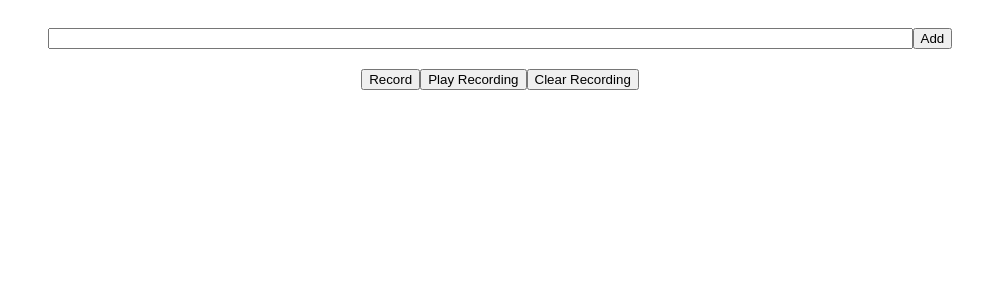
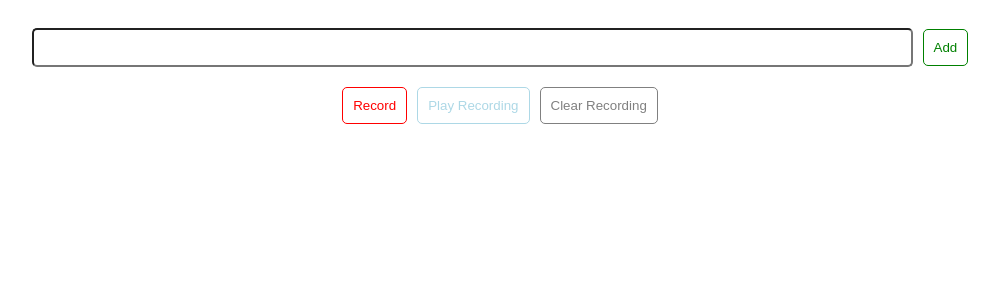
Before and after one commit to rossanodan/todo-list-challenge, a React app: page / in a window 1280 px wide. Shown: the top 300 px of the page, without its empty margins (140-1139 px from the left). Built offline with nearby package versions, Linux system fonts and the light colour scheme.

Commit message:
Setup Jest and first UT

```diff
--- a/src/App.css
+++ /dev/null
@@ -1,15 +0,0 @@
-.controlBarContainer, .recordingController, .todosContainer {
-  padding: 20px;
-}
-
-.controlBar {
-  text-align: center;
-}
-
-.controlBar input {
-  width: 70%;
-}
-
-.controlBar input[type="submit"] {
-  width: 20%;
-}
--- a/src/App.js
+++ b/src/App.js
@@ -5,7 +5,7 @@ import { playHistory } from './redux/actions';
 import Button from './components/Button';
 import Todo from './components/Todo';
 
-import './App.css';
+import styles from './App.module.scss';
 
 class App extends Component {
   constructor () {
@@ -26,18 +26,25 @@ class App extends Component {
 
   render () {
     return (
-      <>
-        <div className='controlBarContainer'>
-          <form className='controlBar' onSubmit={this.handleSubmit}>
+      <div data-test='appComponent'>
+        <div className={styles.controlBarContainer}>
+          <form className={styles.controlBar} onSubmit={this.handleSubmit}>
             <input
+              className={styles.inputField}
               type='text'
               name='name'
               value={this.props.form.name}
               onChange={(event) =>  this.props.onInputChange(event.target.value)}
             />
-            <Button type="submit">Add</Button>
-            <div className='recordingController'>
+            <Button
+              type="submit"
+              styleDef={styles.buttonGreen}
+            >
+              Add
+            </Button>
+            <div className={styles.recordingController}>
               <Button
+                styleDef={styles.buttonRed}
                 handleClick={() => this.props.toggleTrack(!this.props.isTracking)}
               >
                 {this.props.isTracking ? 'Stop recording' : 'Record'}
@@ -45,11 +52,13 @@ class App extends Component {
               {this.props.isTracking ? null : (
                 <>
                   <Button
+                    styleDef={styles.buttonLightblue}
                     handleClick={() => this.props.onPlay()}
                   >
                     Play Recording
                   </Button>
                   <Button
+                    styleDef={styles.buttonGray}
                     handleClick={() => this.props.onClear()}
                   >
                     Clear Recording
@@ -59,7 +68,7 @@ class App extends Component {
             </div>
           </form>
         </div>
-        <div className='todosContainer'>
+        <div className={styles.todosContainer}>
           {
             this.props.todos.map(todo => (
               <Todo
@@ -71,7 +80,7 @@ class App extends Component {
             ))
           }
         </div>
-      </>
+      </div>
     );
   }
 }
--- /dev/null
+++ b/src/App.module.scss
@@ -0,0 +1,90 @@
+.controlBarContainer, .recordingController, .todosContainer {
+  padding: 20px;
+}
+
+.controlBarContainer {
+  .controlBar {
+    text-align: center;
+  }
+
+  .controlBar input {
+    width: 70%;
+  }
+
+  .controlBar input[type="submit"] {
+    width: 20%;
+  }
+}
+
+button + button {
+  margin-left: 10px;
+}
+
+.inputField, .buttonGreen, .buttonRed, .buttonLightblue, .buttonGray {
+  padding: 10px;
+  border-radius: 5px;
+  &:focus {
+    outline: none;
+  }
+}
+
+.buttonGreen {
+  background-color: white;
+  border: 1px solid green;
+  color: green;
+  margin-left: 10px;
+  cursor: pointer;
+  &:active {
+    background-color: darkgreen;
+  }
+  &:hover {
+    background-color: green;
+    border: 1px solid white;
+    color: white;
+  }
+}
+
+.buttonRed {
+  background-color: white;
+  border: 1px solid red;
+  color: red;
+  cursor: pointer;
+  &:active {
+    background-color: darkred;
+  }
+  &:hover {
+    background-color: red;
+    border: 1px solid white;
+    color: white;
+  }
+}
+
+.buttonLightblue {
+  background-color: white;
+  border: 1px solid lightblue;
+  color: lightblue;
+  cursor: pointer;
+  &:active {
+    background-color: darkblue;
+  }
+  &:hover {
+    background-color: lightblue;
+    border: 1px solid lightblue;
+    color: white;
+  }
+}
+
+.buttonGray {
+  background-color: white;
+  border: 1px solid gray;
+  color: gray;
+  cursor: pointer;
+  &:active {
+    background-color: darkgray;
+  }
+  &:hover {
+    background-color: gray;
+    border: 1px solid gray;
+    color: white;
+  }
+}
--- a/src/components/Button.js
+++ b/src/components/Button.js
@@ -3,7 +3,7 @@ import React from 'react';
 const Button = props => {
   const type = props.type || "button";
   const handleClick = props.handleClick;
-  return <button type={type} onClick={handleClick}>{props.children}</button>
+  return <button className={props.styleDef} type={type} onClick={handleClick}>{props.children}</button>
 };
 
 export default Button;
--- a/src/components/Todo.js
+++ b/src/components/Todo.js
@@ -1,6 +1,8 @@
 import React from 'react';
 
 import Button from './Button';
+
+import styles from '../App.module.scss';
 
 const Todo = props => {
   const { todo, handleEdit, handleDelete } = props;
@@ -9,11 +11,13 @@ const Todo = props => {
       <div>
         <p>{todo.name}</p>
         <Button
+          styleDef={styles.buttonLightblue}
           handleClick={handleEdit}
         >
           Edit
         </Button>
         <Button
+          styleDef={styles.buttonRed}
           handleClick={handleDelete}
         >
           Delete
--- a/webpack.config.js
+++ b/webpack.config.js
@@ -1,4 +1,7 @@
 const HtmlWebPackPlugin = require("html-webpack-plugin");
+const MiniCssExtractPlugin = require('mini-css-extract-plugin');
+
+const isDevelopment = process.env.NODE_ENV === 'development';
 
 module.exports = {
   module: {
@@ -22,12 +25,52 @@ module.exports = {
         test: /\.css$/i,
         use: ['style-loader', 'css-loader'],
       },
+      {
+        test: /\.module\.s(a|c)ss$/,
+        loader: [
+          isDevelopment ? 'style-loader' : MiniCssExtractPlugin.loader,
+          {
+            loader: 'css-loader',
+            options: {
+              modules: true,
+              sourceMap: isDevelopment
+            }
+          },
+          {
+            loader: 'sass-loader',
+            options: {
+              sourceMap: isDevelopment
+            }
+          }
+        ]
+      },
+      {
+        test: /\.s(a|c)ss$/,
+        exclude: /\.module.(s(a|c)ss)$/,
+        loader: [
+          isDevelopment ? 'style-loader' : MiniCssExtractPlugin.loader,
+          'css-loader',
+          {
+            loader: 'sass-loader',
+            options: {
+              sourceMap: isDevelopment
+            }
+          }
+        ]
+      }
     ]
+  },
+  resolve: {
+    extensions: ['.js', '.jsx', '.scss']
   },
   plugins: [
     new HtmlWebPackPlugin({
       template: "./src/index.html",
       filename: "./index.html"
+    }),
+    new MiniCssExtractPlugin({
+      filename: isDevelopment ? '[name].css' : '[name].[hash].css',
+      chunkFilename: isDevelopment ? '[id].css' : '[id].[hash].css'
     })
   ]
 };
```
Also changed, not shown: package.json (+17 -3 lines), spec/support/jasmine.json (deleted, +0 -11 lines), src/setupTests.js (added, +4 -0 lines), 2 other files (tests, documents, lock files or other folders).
